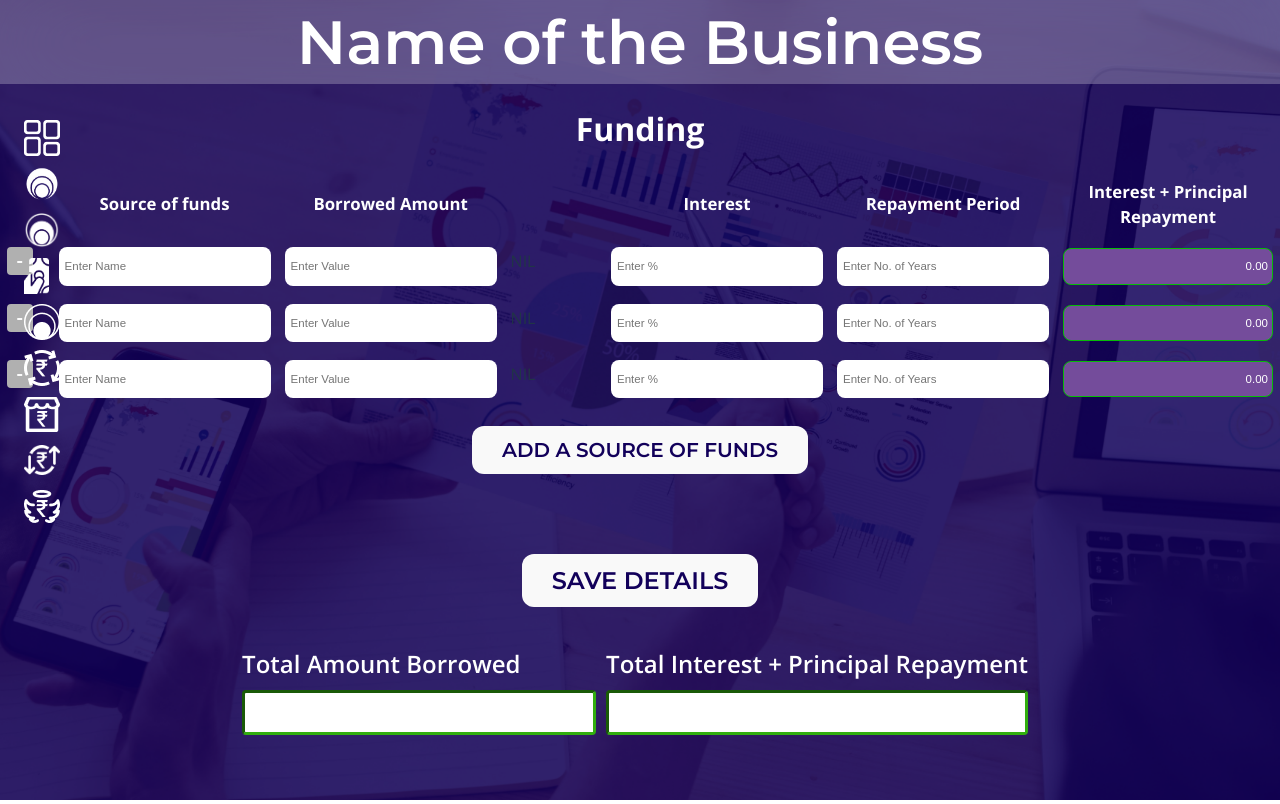
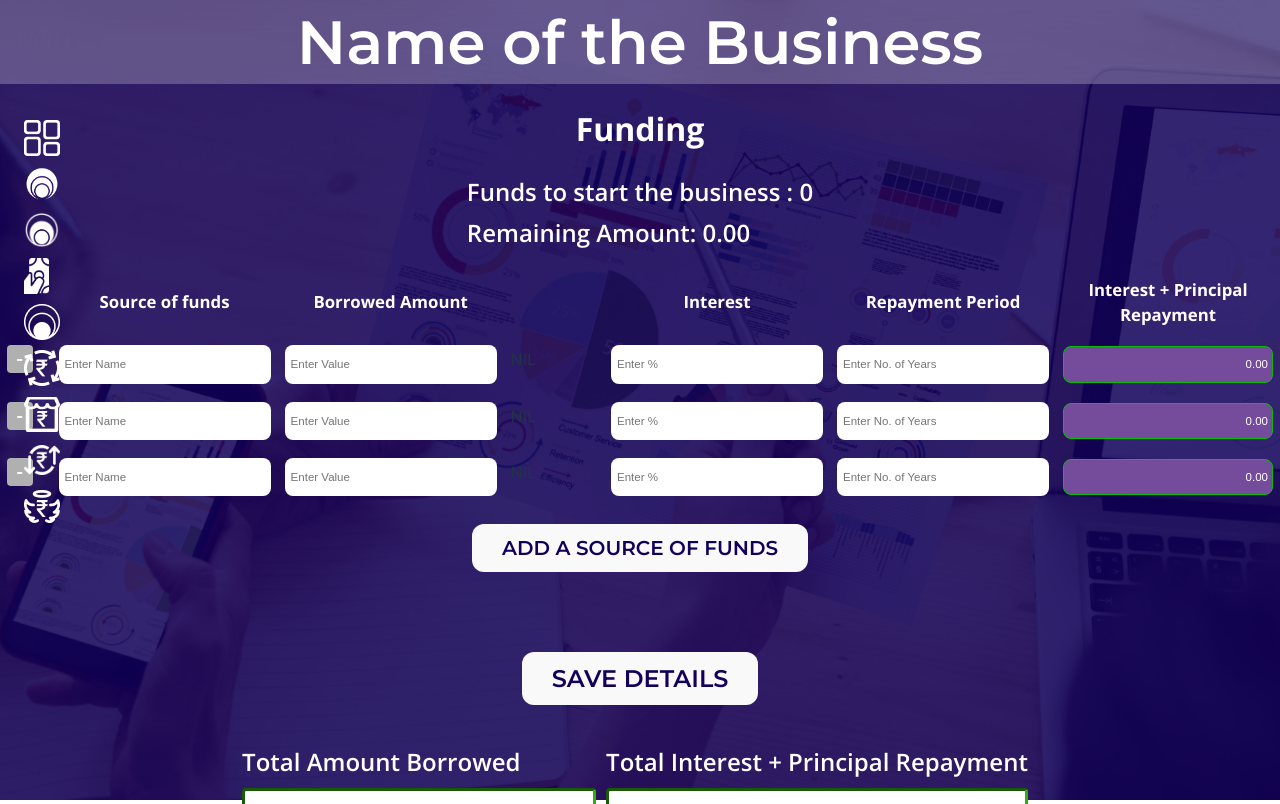
Before and after one commit to redxwelingkar/Biz-Sim-V2, a React (Vite) app: page /Biz-Sim-V2/funding in a window 1280 px wide. Built offline with nearby package versions, Linux system fonts and the light colour scheme.

Commit message:
feat(funding): Implement funding requirement display and update logic in Funding page

```diff
--- a/src/css/Funding.css
+++ b/src/css/Funding.css
@@ -3,6 +3,24 @@
     grid-template-columns: auto auto auto;
     grid-gap: 10px;
     margin-top: 2rem;
+}
+
+.FundingRequirement-container {
+    display: grid;
+    grid-template-columns: auto;
+    grid-gap: 8px;
+    margin: 0 0 1.5rem;
+}
+
+.funding-requirement-label,
+.funding-requirement-value {
+    color: #FFF;
+    font-family: "Open Sans";
+    font-size: 24px;
+    font-style: normal;
+    font-weight: 600;
+    line-height: normal;
+    font-variant: small-caps;
 }
 
 .FundingTotals-container div {
--- a/src/pages/Funding/Funding.tsx
+++ b/src/pages/Funding/Funding.tsx
@@ -55,6 +55,7 @@ const Funding = () => {
     const [TotalAmountBorrowed, setTotalAmountBorrowed] = useState("");
     const [TotalMonthlyPrincipalRepayment, setTotalMonthlyPrincipalRepayment] = useState("");
     const [EMI, setEMI] = useState('');
+    const [fundsToStartBusiness, setFundsToStartBusiness] = useState("");
 
     const [showTAMIcon, setshowTAMIcon] = useState(false);
     const [showSAMIcon, setshowSAMIcon] = useState(false);
@@ -69,6 +70,14 @@ const Funding = () => {
     const [TutorialMode, setTutorialMode] = useState(false);
 
     const navigate = useNavigate()
+
+    const liveTotalAmountBorrowed = rowsFunding.reduce((total, row) => {
+        const borrowedAmount = parseFloat(row.BorrowedAmount)
+        return total + (Number.isFinite(borrowedAmount) ? borrowedAmount : 0)
+    }, 0)
+
+    const fundsToStartBusinessNumber = parseFloat(fundsToStartBusiness)
+    const remainingAmount = (Number.isFinite(fundsToStartBusinessNumber) ? fundsToStartBusinessNumber : 0) - liveTotalAmountBorrowed
 
     // always run at start
     useEffect(() => {
@@ -97,8 +106,11 @@ const Funding = () => {
             const TotalAmountBorrowed = localStorage.getItem('TotalAmountBorrowed')
             const TotalMonthlyInterest = localStorage.getItem('TotalMonthlyInterest')
             const TotalMonthlyPrincipalRepayment = localStorage.getItem('TotalMonthlyPrincipalRepayment')
+            const WC = localStorage.getItem('WC')
             // console.log("FundingDB start:", FundingDB);
             // console.log("FundingTotal start:", FundingTotal);
+
+            if (WC != null) setFundsToStartBusiness(WC)
 
             if (FundingDB != null
                 && TotalAmountBorrowed != null
@@ -149,6 +161,19 @@ const Funding = () => {
         const monthlyInterest = parseFloat(row.MonthlyInterestPayment || '0')
         return (principal + monthlyInterest).toFixed(2)
     }
+
+    const renderFundingRequirement = () => (
+        <div className="FundingRequirement-container">
+            <div>
+                <span className="funding-requirement-label">Funds to start the business : </span>
+                <span className="funding-requirement-value">{fundsToStartBusiness || '0'}</span>
+            </div>
+            <div>
+                <span className="funding-requirement-label">Remaining Amount: </span>
+                <span className="funding-requirement-value">{remainingAmount.toFixed(2)}</span>
+            </div>
+        </div>
+    )
 
     // helper Functions End
 
@@ -378,9 +403,12 @@ const Funding = () => {
                 // TutorialMode=True
                 <div>
                     <Header />
-                    <NavigationIcons/>
+                    <NavigationIcons />
                     <div className={FooterVisible ? "table-container" : "table-container vh-90"}>
                         <h1>Funding</h1>
+
+                        {renderFundingRequirement()}
+
                         <table className="table">
                             <thead>
                                 <tr>
@@ -479,9 +507,12 @@ const Funding = () => {
                 // TutorialMode=False
                 <div>
                     <Header />
-                    <NavigationIcons/>
+                    <NavigationIcons />
                     <div className="table-container vh-90">
                         <h1>Funding</h1>
+
+                        {renderFundingRequirement()}
+
                         <table className="table">
                             <thead>
                                 <tr>
```
Also changed, not shown: src/App.tsx (+9 -9 lines).
